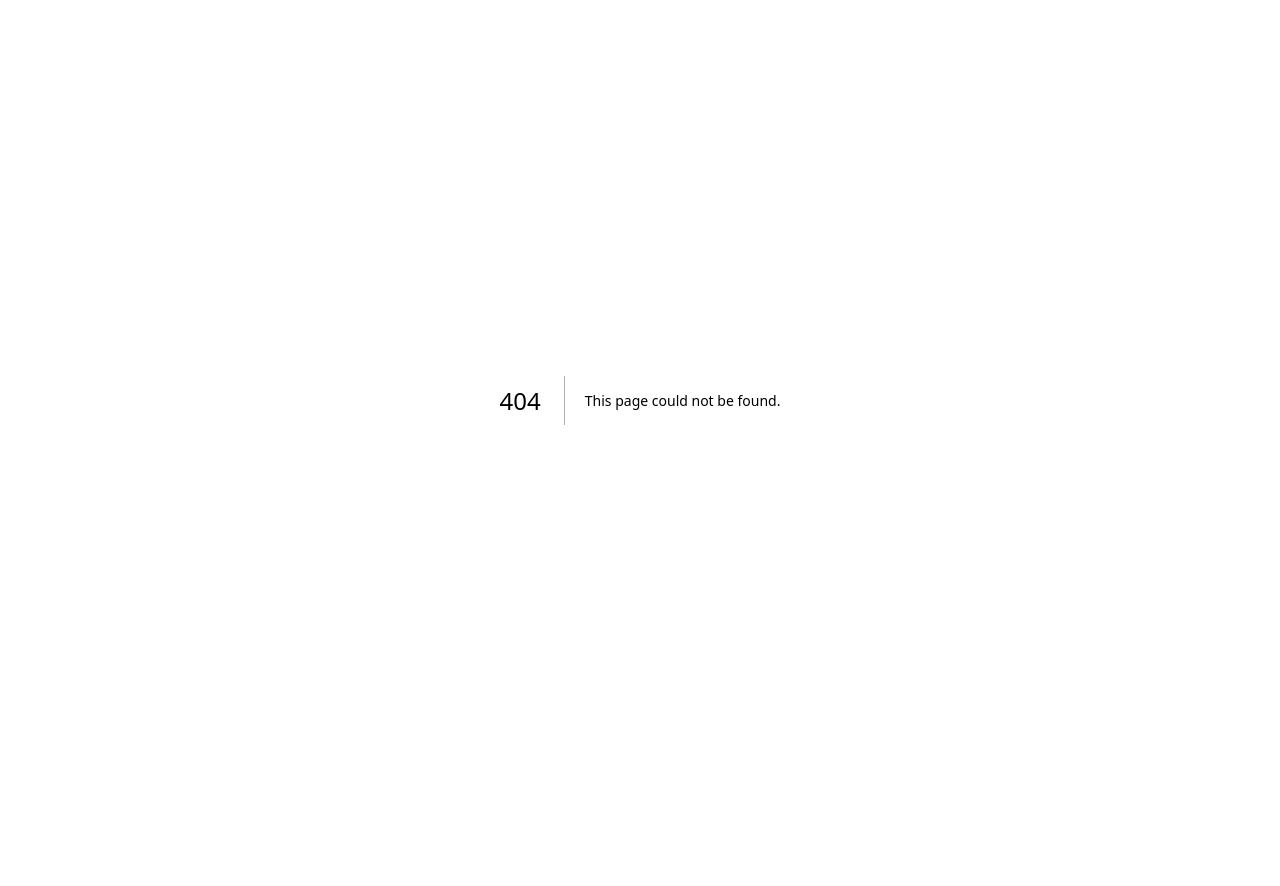
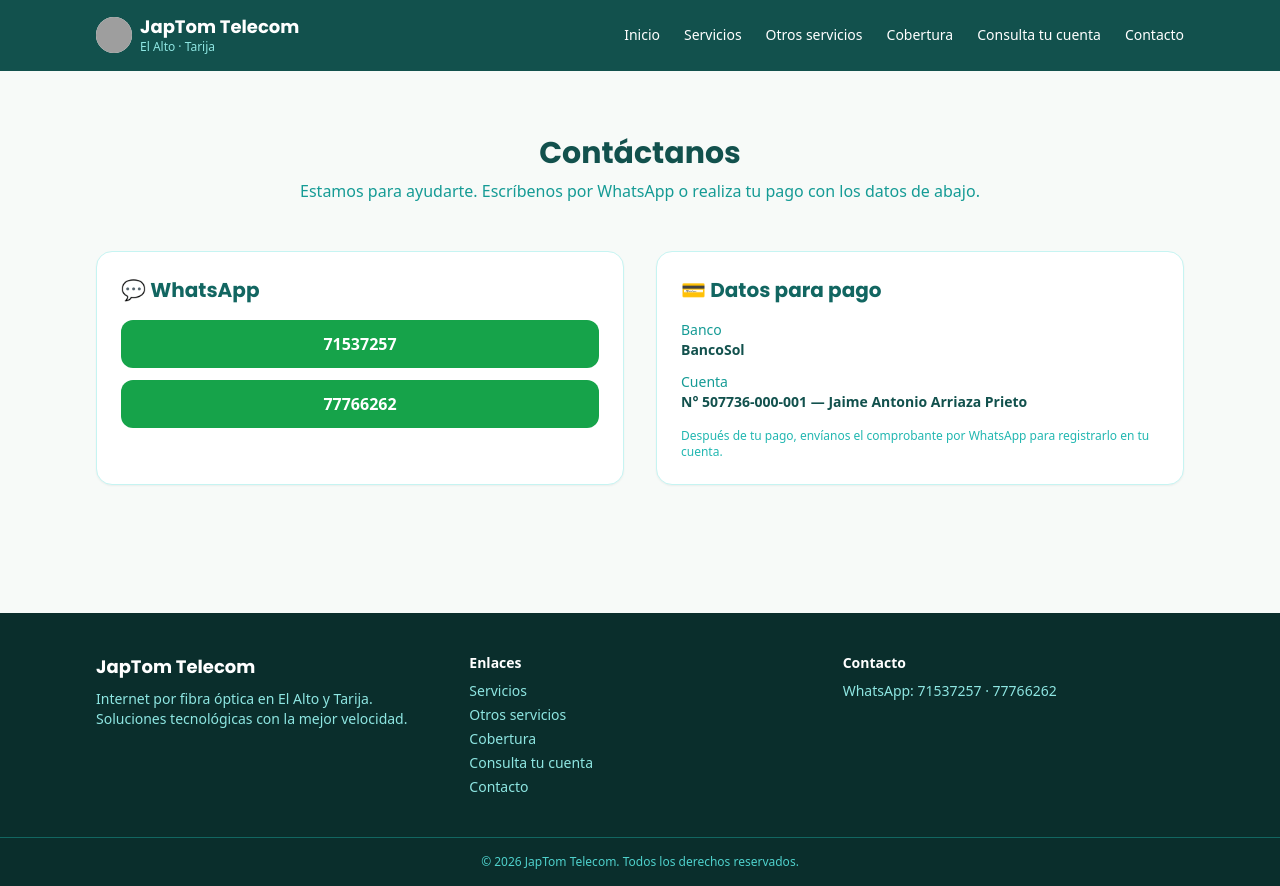
Before and after one commit to japtomtelecom/japtom-web, a Next.js app: page /contacto in a window 1280 px wide. Before the commit this address had no page. Before the commit the page ends 800 px from the top, so only its background shows below. Built offline with nearby package versions, Linux system fonts and the light colour scheme; grey boxes are pictures that could not be loaded.

Commit message:
Create page.js

```diff
--- /dev/null
+++ b/src/app/contacto/page.js
@@ -0,0 +1,53 @@
+import Header from '@/components/Header';
+import Footer from '@/components/Footer';
+
+export default function ContactoPage() {
+  const wa1 = 'https://wa.me/59171537257?text=' + encodeURIComponent('Hola, quiero más información.');
+  const wa2 = 'https://wa.me/59177766262?text=' + encodeURIComponent('Hola, quiero más información.');
+
+  return (
+    <>
+      <Header />
+      <section className="section py-16">
+        <h1 className="font-display text-3xl font-bold text-brand-800 mb-2 text-center">
+          Contáctanos
+        </h1>
+        <p className="text-brand-500 text-center mb-12">
+          Estamos para ayudarte. Escríbenos por WhatsApp o realiza tu pago con los datos de abajo.
+        </p>
+
+        <div className="grid md:grid-cols-2 gap-8">
+          <div className="card p-6">
+            <h2 className="font-display text-xl font-semibold text-brand-700 mb-4">💬 WhatsApp</h2>
+            <div className="space-y-3">
+              <a href={wa1} target="_blank" rel="noreferrer" className="btn-whatsapp w-full justify-center">
+                71537257
+              </a>
+              <a href={wa2} target="_blank" rel="noreferrer" className="btn-whatsapp w-full justify-center">
+                77766262
+              </a>
+            </div>
+          </div>
+
+          <div className="card p-6">
+            <h2 className="font-display text-xl font-semibold text-brand-700 mb-4">💳 Datos para pago</h2>
+            <dl className="text-sm space-y-3">
+              <div>
+                <dt className="text-brand-500">Banco</dt>
+                <dd className="font-semibold text-brand-800">BancoSol</dd>
+              </div>
+              <div>
+                <dt className="text-brand-500">Cuenta</dt>
+                <dd className="font-semibold text-brand-800">N° 507736-000-001 — Jaime Antonio Arriaza Prieto</dd>
+              </div>
+            </dl>
+            <p className="text-xs text-brand-400 mt-4">
+              Después de tu pago, envíanos el comprobante por WhatsApp para registrarlo en tu cuenta.
+            </p>
+          </div>
+        </div>
+      </section>
+      <Footer />
+    </>
+  );
+}
```
